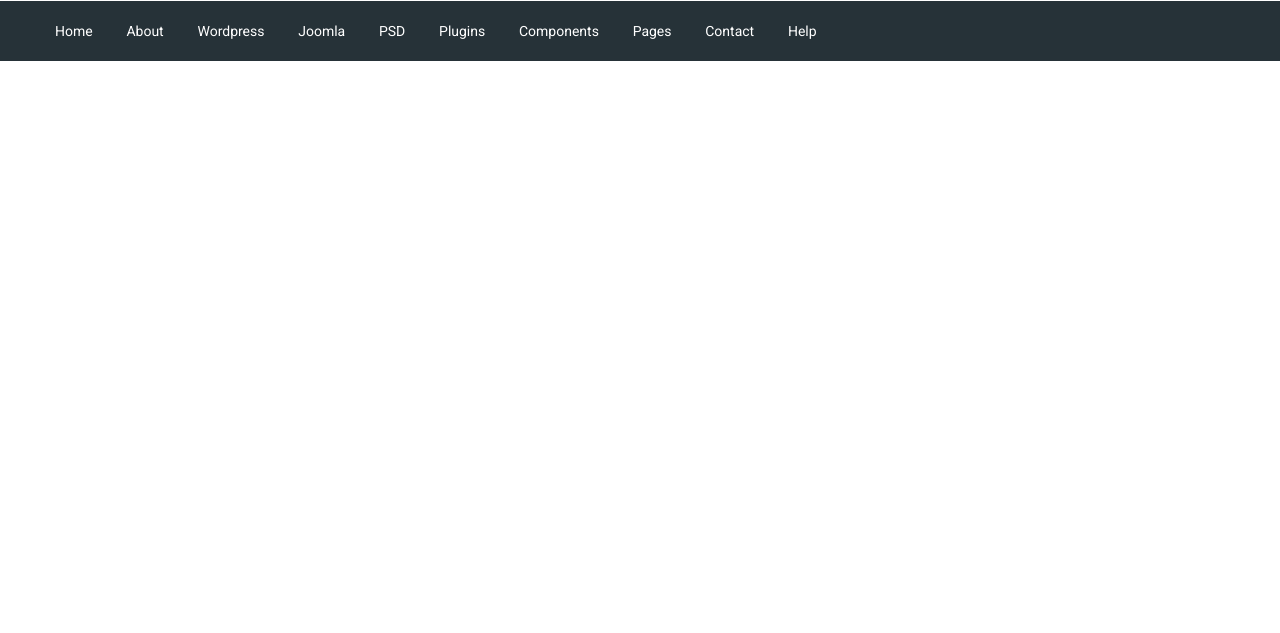
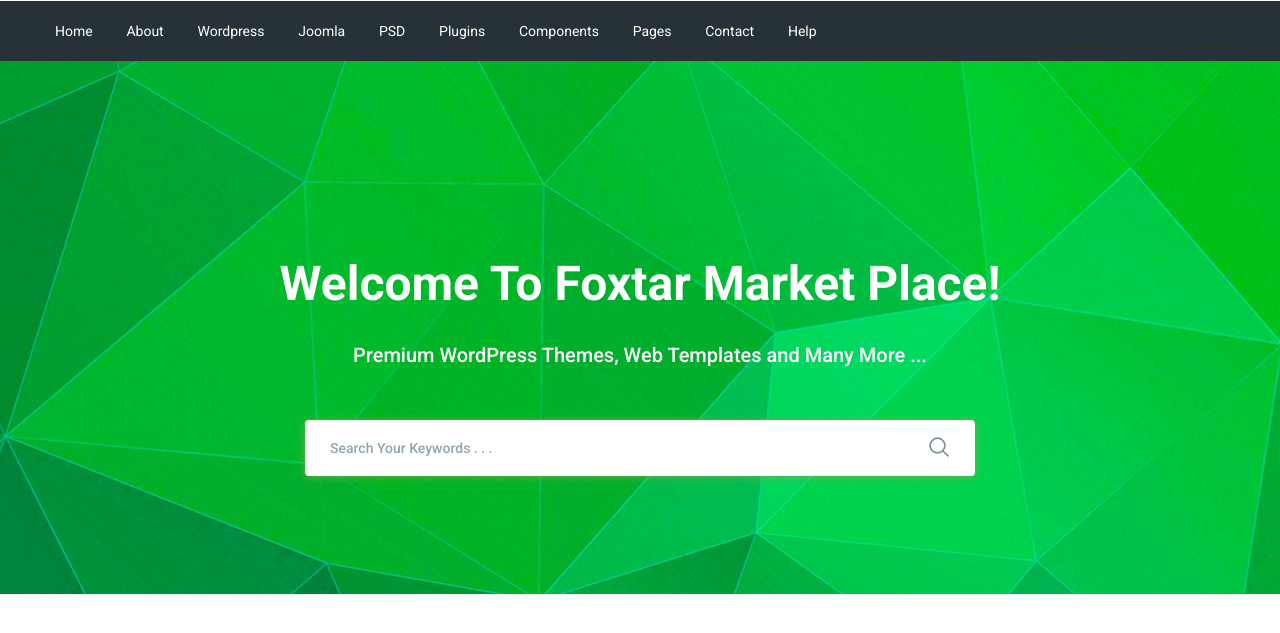
Before and after one commit to vladfreishmidt/moderno, a website: page app/index.html in a window 1280 px wide. Shown: the part 89-722 px from the top of the page. Drawn offline with nearby package versions, Linux system fonts and the light colour scheme; files that its build step writes are made by us from their sources.

Commit message:
Added Search section

```diff
--- a/app/index.html
+++ b/app/index.html
@@ -79,6 +79,27 @@
         </div>
     </header>
 
+    <section class="search" style="background-image: url(images/search-bg.jpg);">
+        <div class="container">
+            <div class="search__inner">
+                <h1 class="search__inner-title">
+                    Welcome To Foxtar Market Place!
+                </h1>
+                <p class="search__inner-text">
+                    Premium WordPress Themes, Web Templates and Many More ...
+                </p>
+                <div class="search__inner-form">
+                    <form action="">
+                        <input type="text" placeholder="Search Your Keywords . . ." required>
+                        <button type="submit">
+                            <img src="images/icons/search.png" alt="">
+                        </button>
+                    </form>
+                </div>
+            </div>
+        </div>
+    </section>
+
     <script src="https://ajax.googleapis.com/ajax/libs/jquery/3.4.1/jquery.min.js"></script>
     <script src="js/libs.min.js"></script>
     <script src="js/main.min.js"></script>
--- a/app/scss/style.scss
+++ b/app/scss/style.scss
@@ -65,3 +65,63 @@
 
 
 }
+
+
+.search {
+    background-repeat: no-repeat;
+    background-size: cover;
+    background-position: center;
+    min-height: 533px;
+}
+
+.search__inner {
+    padding: 155px 0 100px;
+    color: #fff;
+    text-align: center;
+
+    &-title {
+        font-size: 48px;
+        line-height: 1.5;
+        font-weight: 700;
+        margin-bottom: 10px;
+    }
+
+    &-text {
+        font-size: 20px;
+        line-height: 1.5;
+        font-weight: 500;
+        margin-bottom: 50px;
+    }
+
+    &-form {
+       max-width: 670px;
+       text-align: center;
+       margin: 0 auto;
+       position: relative;
+
+       input {
+           display: block;
+           width: 100%;
+           height: 56px;
+           border-radius: 4px;
+           box-shadow: 0px 1px 10px 0px rgba(124, 178, 64, 0.75);
+           border: none;
+           font-size: 14px;
+           font-weight: 500;
+           padding-left: 25px;
+           padding-right: 60px;
+
+           &::placeholder {
+               color: #90a4ae;
+           }
+       }
+
+       button {
+           position: absolute;
+           border: none;
+           background-color: transparent;
+           right: 20px;
+           top: 16px;
+       }
+    }
+}
```
Also changed, not shown: app/css/style.min.css, app/images/icons/search.png (added), app/images/icons/search.svg (added), app/images/search-bg.jpg (added).
